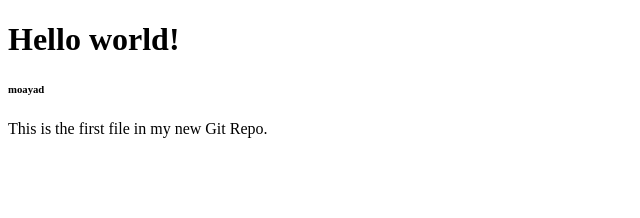
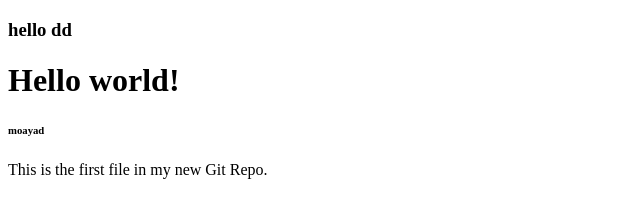
Before and after one commit to moayad943/git, a plain HTML site: page index.html in a window 1280 px wide. Shown: the whole page, without its empty margins (0-640 px from the left). Drawn offline with Linux system fonts and the light colour scheme.

Commit message:
Update index.html

```diff
--- a/index.html
+++ b/index.html
@@ -6,6 +6,8 @@
 </head>
 <body>
 
+<h3> hello dd </h3>
+
 <h1>Hello world!</h1>
 <h6>moayad</h6>
 <p>This is the first file in my new Git Repo.</p>
```
